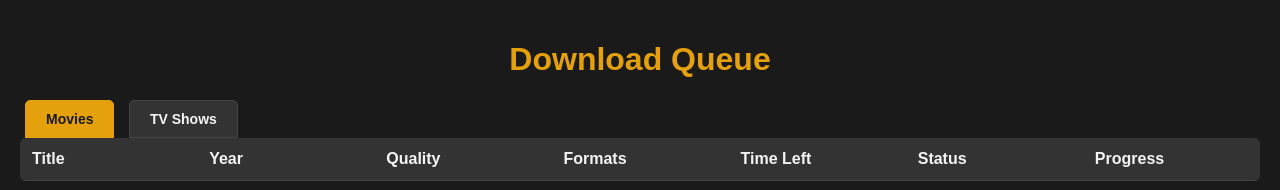
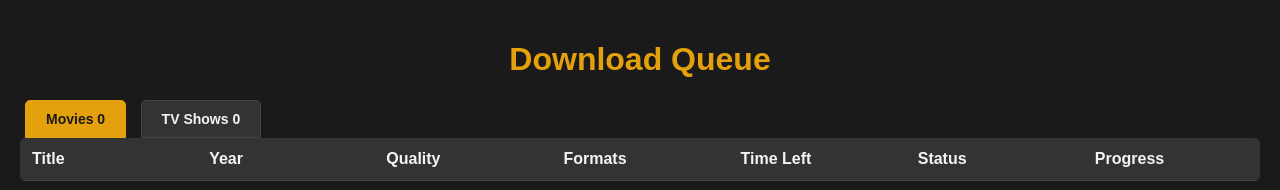
Before and after one commit to Ekoch1997/DownloadViewarr, a website: page public/index.html in a window 1280 px wide. Shown: the top 190 px of the page. Drawn offline with Linux system fonts and the light colour scheme; no server answers.

Commit message:
Update index.html
Added little "messages" bubble on the Movies and TV Shows tabs to show active downloads, incase you are on another tab you can tell whats going on with the other tab.

```diff
--- a/public/index.html
+++ b/public/index.html
@@ -27,8 +27,12 @@
     <h1>Download Queue</h1>
 
     <div class="button-container">
-        <button id="moviesButton" class="themed-button active" onclick="switchTable('movies')">Movies</button>
-        <button id="tvShowsButton" class="themed-button" onclick="switchTable('tvshows')">TV Shows</button>
+        <button id="moviesButton" class="themed-button active" onclick="switchTable('movies')">
+            Movies <span id="moviesCount" class="count-bubble">0</span>
+        </button>
+        <button id="tvShowsButton" class="themed-button" onclick="switchTable('tvshows')">
+            TV Shows <span id="tvShowsCount" class="count-bubble">0</span>
+        </button>
     </div>
 
     <div id="tableContainer" class="table-container">
```
